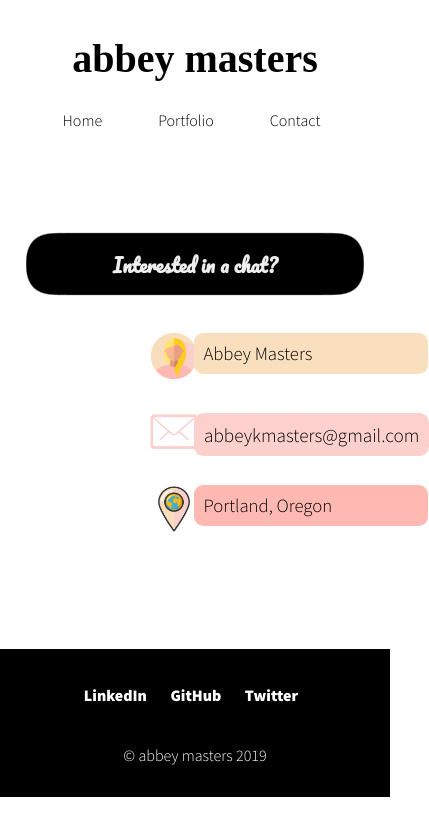
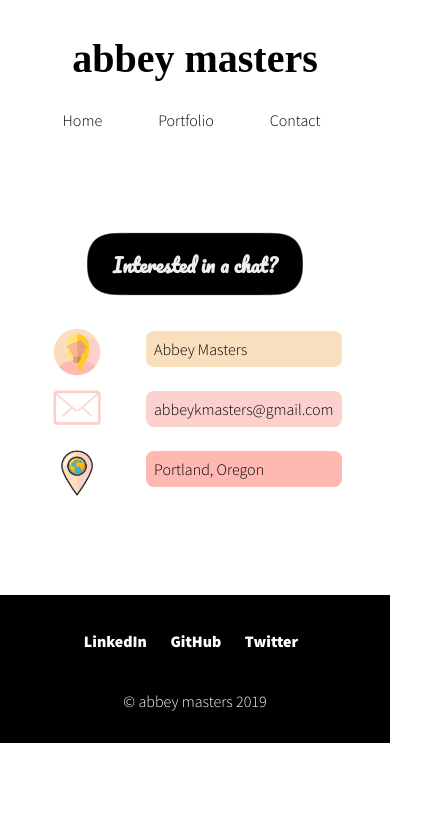
Before and after one commit to abbeymasters/portfolio, a React app: page /contact in a window 390 px wide. Shown: the top 836 px of the page, 429 px wide, since content can reach past the window. Built offline with nearby package versions, Linux system fonts and the light colour scheme.

Commit message:
responsive mostly done

```diff
--- a/src/components/Contact.css
+++ b/src/components/Contact.css
@@ -1,10 +1,38 @@
+@media screen and (max-width: 750px) {
+  .Contact {
+   width: 100vw;
+
+   .whoami {
+    display: flex;
+    flex-direction: column;
+    align-items: center;
+    justify-content: center;
+    div {
+      width: 100vw;
+      h3, a {
+        font-size: 1em;
+      }
+    }
+   }
+  }
+}
+
+@media screen and (min-width: 750px) {
+  .Contact {
+    p {
+      min-width: 15em;
+    }
+  }
+}
+
+
 .Contact {
+  display: flex;
+  flex-direction: column;
+  justify-content: center;
+  align-items: center;
   margin-top: 2em;
   margin-bottom: 6em;
-  display: flex;
-  justify-content: center;
-  align-items: center;
-  flex-direction: column;
 
 .wrapper {
   margin-top: 1em;
@@ -23,7 +51,6 @@ p {
   line-height: 1;
   border-radius: 1em;
   position: relative;
-  min-width: 15em;
   text-decoration: none;
   font-family: Pacifico;
   font-size: 1.2rem;
@@ -66,7 +93,8 @@ p:hover:after {
   margin-left: 2em;
   color: white;
   width: 40%;
-  min-width: 215px;
+  min-width: 180px;
+  max-width: 215px;
   height: 18%;
   padding: .5em;
 }
@@ -78,7 +106,8 @@ p:hover:after {
   margin-left: 2em;
   color: white;
   width: 40%;
-  min-width: 215px;
+  min-width: 180px;
+  max-width: 215px;
   height: 18%;
 }
 
@@ -89,34 +118,34 @@ p:hover:after {
   margin-left: 2em;
   color: white;
   width: 40%;
-  min-width: 215px;
+  min-width: 180px;
+  max-width: 215px;
   height: 18%;
 }
 
 .whoami {
   display: flex;
   flex-direction: column;
-  align-items: space-between;
+  align-items: center;
+  justify-content: center;
 
   div {
     display: flex;
     flex-direction: row;
-    width: 30vw;
-  }
-
-  h2 {
-    width: 5vw;
-    margin: 0.5em;
+    justify-content: center;
   }
 
   img {
-    width: 20%;
+    width: 5%;
+    height: 5%;
+    margin-right: 2em;
+    margin-top: 0.5em;
+    margin-left: 1em;
     min-width: 50px;
   }
 
   h3, a {
     text-align: left;
-    width: 20vw;
     margin: 0.75em;
     height: 18%;
     font-family: Source Sans Pro;
--- a/src/components/Contact.js
+++ b/src/components/Contact.js
@@ -32,21 +32,16 @@ const Contact = () => {
       </div>
       <section className={styles.whoami}>
         <div>
-          <h2>
-            <img src="src/assets/meicon.png" />
-          </h2>
+          <img src="src/assets/meicon.png" />
           <h3 className={styles.inputOne}>Abbey Masters</h3>
         </div>
         <div>
-          <h2>
-            <img src="src/assets/emailicon.png" />
-          </h2>
+
+          <img src="src/assets/emailicon.png" />
           <a href="mailto:abbeykmasters@gmail.com" className={styles.inputTwo}>abbeykmasters@gmail.com</a>
         </div>
         <div>
-          <h2>
-            <img src="src/assets/location.png" />
-          </h2>
+          <img src="src/assets/location.png" />
           <h3 className={styles.inputThree}>Portland, Oregon</h3>
         </div>
       </section>
```
